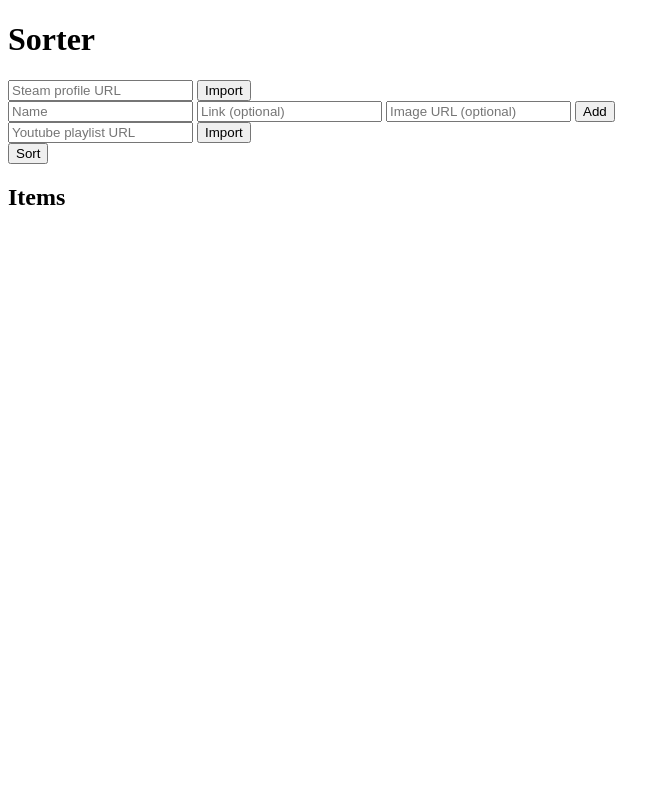
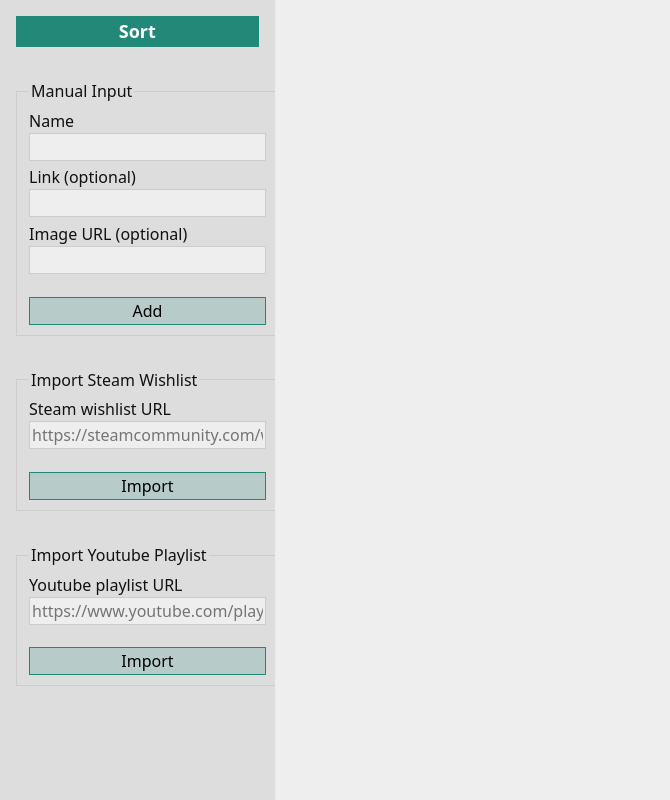
Before and after one commit to arguablykomodo/sorter, a SvelteKit app: page / in a window 1280 px wide. Shown: the whole page, without its empty margins (0-670 px from the left). Built offline with nearby package versions, Linux system fonts and the light colour scheme.

Commit message:
feat: style

```diff
--- a/src/app.html
+++ b/src/app.html
@@ -3,6 +3,9 @@
   <head>
     <meta charset="utf-8">
     <meta name="viewport" content="width=device-width, initial-scale=1">
+    <link rel="icon" href="/favicon.svg">
+    <link rel="stylesheet" href="/style.css">
+    <title>Sorter</title>
     %sveltekit.head%
   </head>
   <body data-sveltekit-preload-data="hover">
--- a/src/lib/ManualImport.svelte
+++ b/src/lib/ManualImport.svelte
@@ -1,12 +1,9 @@
 <script lang="ts">
-  import type { ComponentProps } from "svelte";
-  import Item from "$lib/Item.svelte";
+  import {type ItemData} from "$lib/Item.svelte";
 
-  type ItemProps = ComponentProps<typeof Item>;
+  const { onImport }: { onImport: (items: ItemData[]) => void } = $props();
 
-  const { onImport }: { onImport: (items: ItemProps[]) => void } = $props();
-
-  let newItem: ItemProps = $state({ name: "" });
+  let newItem: ItemData = $state({ name: "" });
 </script>
 
 <form
@@ -16,24 +13,20 @@
     newItem = { name: "" };
   }}
 >
-  <input
-    type="text"
-    name="name"
-    bind:value={newItem.name}
-    placeholder="Name"
-    required
-  />
-  <input
-    type="url"
-    name="link"
-    bind:value={newItem.link}
-    placeholder="Link (optional)"
-  />
-  <input
-    type="url"
-    name="image"
-    bind:value={newItem.image}
-    placeholder="Image URL (optional)"
-  />
-  <input type="submit" value="Add" />
+  <fieldset>
+    <legend>Manual Input</legend>
+    <label>
+      Name
+      <input type="text" name="name" bind:value={newItem.name} required />
+    </label>
+    <label>
+      Link (optional)
+      <input type="url" name="link" bind:value={newItem.link} />
+    </label>
+    <label>
+      Image URL (optional)
+      <input type="url" name="image" bind:value={newItem.image} />
+    </label>
+    <input type="submit" value="Add" />
+  </fieldset>
 </form>
--- a/src/lib/SteamImport.svelte
+++ b/src/lib/SteamImport.svelte
@@ -1,18 +1,14 @@
 <script lang="ts">
-  import type { ComponentProps } from "svelte";
-  import Item from "$lib/Item.svelte";
+  import Throbber from "./Throbber.svelte";
+  import { type ItemData } from "$lib/Item.svelte";
 
-  const {
-    onImport,
-  }: {
-    onImport: (items: ComponentProps<typeof Item>[]) => void;
-  } = $props();
+  const { onImport }: { onImport: (items: ItemData[]) => void } = $props();
 
-  let steamProfileUrl: string | undefined = $state();
+  let wishlistUrl: string | undefined = $state();
   let promise = $state();
 
   async function fetchData() {
-    const url = `/import/steam?profileUrl=${steamProfileUrl}`;
+    const url = `/import/steam?url=${wishlistUrl}`;
     const response = await fetch(url);
     const json = await response.json();
     if (response.ok) {
@@ -27,17 +23,23 @@
     promise = fetchData();
   }}
 >
+  <fieldset>
+    <legend>Import Steam Wishlist</legend>
+    <label>
+      Steam wishlist URL
       <input
         type="url"
         name="url"
-    bind:value={steamProfileUrl}
-    placeholder="Steam profile URL"
+        bind:value={wishlistUrl}
+        placeholder="https://steamcommunity.com/wishlist/id/gabelogannewell"
         required
       />
+    </label>
     <input type="submit" value="Import" />
     {#await promise}
-    <span>Loading...</span>
+      <small><Throbber />Loading</small>
     {:catch error}
-    <span>{error}</span>
+      <small style:color="var(--error-fg)">{error}</small>
     {/await}
+  </fieldset>
 </form>
--- /dev/null
+++ b/src/lib/Throbber.svelte
@@ -0,0 +1,33 @@
+<div class="throbber"></div>
+
+<style>
+  .throbber {
+    vertical-align: middle;
+    display: inline-block;
+    margin-inline-end: 4px;
+    position: relative;
+    width: 1em;
+    height: 1em;
+    background: conic-gradient(transparent, var(--accent-bg));
+    border-radius: 100%;
+    animation: throbber 1s infinite linear;
+  }
+
+  .throbber::after {
+    content: "";
+    display: block;
+    position: absolute;
+    width: calc(1em - 4px);
+    height: calc(1em - 4px);
+    left: 2px;
+    top: 2px;
+    background: var(--secondary-bg);
+    border-radius: 100%;
+  }
+
+  @keyframes throbber {
+    to {
+      transform: rotate(1turn);
+    }
+  }
+</style>
--- a/src/lib/YoutubeImport.svelte
+++ b/src/lib/YoutubeImport.svelte
@@ -1,12 +1,8 @@
 <script lang="ts">
-  import type { ComponentProps } from "svelte";
-  import Item from "$lib/Item.svelte";
+  import Throbber from "$lib/Throbber.svelte";
+  import { type ItemData } from "$lib/Item.svelte";
 
-  const {
-    onImport,
-  }: {
-    onImport: (items: ComponentProps<typeof Item>[]) => void;
-  } = $props();
+  const { onImport }: { onImport: (items: ItemData[]) => void } = $props();
 
   let playlistUrl: string | undefined = $state();
   let promise = $state();
@@ -27,17 +23,23 @@
     promise = fetchData();
   }}
 >
+  <fieldset>
+    <legend>Import Youtube Playlist</legend>
+    <label>
+      Youtube playlist URL
       <input
         type="url"
         name="url"
         bind:value={playlistUrl}
-    placeholder="Youtube playlist URL"
+        placeholder="https://www.youtube.com/playlist?list=PLlaN88a7y2_plecYoJxvRFTLHVbIVAOoc"
         required
       />
+    </label>
     <input type="submit" value="Import" />
     {#await promise}
-    <span>Loading...</span>
+      <small><Throbber />Loading</small>
     {:catch error}
-    <span>{error}</span>
+      <small style:color="var(--error-fg)">{error}</small>
     {/await}
+  </fieldset>
 </form>
--- a/src/routes/+page.svelte
+++ b/src/routes/+page.svelte
@@ -1,20 +1,18 @@
 <script lang="ts">
-  import type { ComponentProps } from "svelte";
-  import Item from "$lib/Item.svelte";
+  import Item, { type ItemData } from "$lib/Item.svelte";
   import SteamImport from "$lib/SteamImport.svelte";
   import YoutubeImport from "$lib/YoutubeImport.svelte";
   import ManualImport from "$lib/ManualImport.svelte";
   import { mergeInsertionSort, type Sorter } from "$lib/mergeInsertionSort";
 
-  type ItemProps = ComponentProps<typeof Item>;
-
-  let items: ItemProps[] = $state([]);
-  let comparison: [ItemProps, ItemProps] | undefined = $state(undefined);
+  let items: ItemData[] = $state([]);
+  let comparison: [ItemData, ItemData] | undefined = $state();
   let iteration = $state(0);
   let comparisons = $state(0);
   let sorted = $state(false);
+  let dialog: HTMLDialogElement | undefined = $state();
 
-  let sorter: Sorter<ItemProps, ItemProps>;
+  let sorter: Sorter<ItemData, ItemData>;
 
   function startSort() {
     iteration = 0;
@@ -27,20 +25,25 @@
     if (result.done) {
       items = result.value;
       sorted = true;
-    } else comparison = result.value;
+    } else {
+      console.log("showmodal");
+      dialog?.showModal();
+      comparison = result.value;
+    }
   }
 
   function iterate(greater: boolean) {
     iteration++;
     const result = sorter!.next(greater);
     if (result.done) {
+      dialog?.close();
       items = result.value;
       comparison = undefined;
       sorted = true;
     } else comparison = result.value;
   }
 
-  function importItems(newItems: ItemProps[]) {
+  function importItems(newItems: ItemData[]) {
     items.push(...newItems);
     sorted = false;
   }
@@ -50,39 +53,112 @@
   }
 </script>
 
-<h1>Sorter</h1>
+<main>
+  <section class="controls">
+    <button class="sortButton" onclick={startSort}>Sort</button>
+    <ManualImport onImport={importItems}></ManualImport>
     <SteamImport onImport={importItems}></SteamImport>
-<ManualImport onImport={importItems}></ManualImport>
     <YoutubeImport onImport={importItems}></YoutubeImport>
-<button onclick={startSort}>Sort</button>
+  </section>
+  <section class="items">
     {#if sorted}
-  <h2>Results</h2>
       <ol>
-    {#each items as item (item.name)}
-      <li><Item {...item}></Item></li>
+        {#each items as item, i}
+          <li>
+            <Item {...item}>
+              <big>#{i + 1}</big>
+            </Item>
+          </li>
         {/each}
       </ol>
     {:else}
-  <h2>Items</h2>
       <ul>
-    {#each items as item, i (item.name)}
+        {#each items as item, i}
           <li>
-        <Item {...item}></Item><button onclick={() => removeItem(i)}>🗑</button>
+            <Item {...item}>
+              <button onclick={() => removeItem(i)}>✗</button>
+            </Item>
           </li>
         {/each}
       </ul>
     {/if}
+  </section>
+</main>
+<dialog bind:this={dialog}>
   {#if comparison !== undefined}
     <h3>Which is better?</h3>
-  <ul>
-    <li>
+    <Item {...comparison[0]}>
       <button onclick={() => iterate(false)}>A</button>
-      <Item {...comparison[0]}></Item>
-    </li>
-    <li>
+    </Item>
+    <Item {...comparison[1]}>
       <button onclick={() => iterate(true)}>B</button>
-      <Item {...comparison[1]}></Item>
-    </li>
-  </ul>
+    </Item>
     <progress max={comparisons} value={iteration}></progress>
   {/if}
+</dialog>
+
+<style>
+  main {
+    display: grid;
+    grid-template-columns: 30ch 1fr;
+    grid-template-rows: 100vh;
+  }
+
+  .controls {
+    padding: 1rem;
+    display: flex;
+    flex-direction: column;
+    gap: 2rem;
+    background: var(--secondary-bg);
+    overflow-y: auto;
+  }
+
+  .sortButton {
+    font-size: large;
+    font-weight: bold;
+    background: var(--accent-bg);
+    color: white;
+
+    &:hover {
+      background: color-mix(in oklab, var(--accent-bg), black 10%);
+    }
+
+    &:active {
+      background: color-mix(in oklab, var(--accent-bg), black 20%);
+    }
+  }
+
+  .items {
+    overflow-y: auto;
+  }
+
+  .items ul,
+  .items ol {
+    display: flex;
+    flex-direction: column;
+    gap: 1rem;
+    padding: 1rem;
+  }
+
+  .items li {
+    list-style: none;
+  }
+
+  dialog[open] {
+    position: absolute;
+    left: 50%;
+    top: 50%;
+    transform: translate(-50%, -50%);
+    border: none;
+    display: flex;
+    flex-direction: column;
+    gap: 1ch;
+    min-width: 50ch;
+    background: --var(--primary-bg);
+  }
+
+  ::backdrop {
+    background: black;
+    opacity: 0.8;
+  }
+</style>
--- a/src/routes/import/steam/+server.ts
+++ b/src/routes/import/steam/+server.ts
@@ -45,10 +45,11 @@ type ItemsResponse = {
 export const GET: RequestHandler = async (req) => {
   const url = new URL(req.url);
 
-  const profileUrl = url.searchParams.get("profileUrl");
-  if (!profileUrl) error(400, "Missing Profile URL");
+  const wishlistUrl = url.searchParams.get("wishlist");
+  if (!wishlistUrl) error(400, "Missing wishlist URL");
 
-  const match = /^https?:\/\/steamcommunity\.com\/id\/(\w+)/.exec(profileUrl);
+  const match = /^https?:\/\/steamcommunity\.com\/wishlist\/id\/(\w+)/
+    .exec(wishlistUrl);
   if (!match) error(400, "Wrong URL");
 
   const vanity: VanityResponse = await steamFetch(
--- /dev/null
+++ b/static/style.css
@@ -0,0 +1,89 @@
+* {
+  box-sizing: border-box;
+  margin: 0;
+}
+
+:root {
+  color-scheme: light dark;
+
+  --primary-bg: light-dark(#eee, #191925);
+  --secondary-bg: light-dark(#ddd, #223);
+  --tertiary-bg: light-dark(#ccc, #334);
+
+  --primary-fg: light-dark(#111, #eee);
+  --secondary-fg: light-dark(#223, #ddd);
+
+  --accent-bg: #287;
+  --accent-fg: light-dark(#000, #fff);
+  --error-fg: light-dark(#b01, #f45);
+}
+
+body {
+  background: var(--primary-bg);
+  color: var(--primary-fg);
+
+  line-height: 1.5;
+  font-family: system-ui, -apple-system, BlinkMacSystemFont, 'Segoe UI', Roboto, Oxygen, Ubuntu, Cantarell, 'Open Sans', 'Helvetica Neue', sans-serif;
+}
+
+input,
+button,
+textarea,
+select {
+  font: inherit;
+}
+
+input {
+  background: var(--primary-bg);
+  border: 1px solid var(--tertiary-bg);
+}
+
+button,
+input[type=submit] {
+  border: 1px solid var(--accent-bg);
+  background: color-mix(in oklab, var(--accent-bg), transparent 80%);
+  color: var(--accent-fg);
+
+  &:hover {
+    background: color-mix(in oklab, var(--accent-bg), transparent 70%);
+  }
+
+  &:active {
+    background: color-mix(in oklab, var(--accent-bg), transparent 90%);;
+  }
+}
+
+fieldset {
+  display: flex;
+  flex-direction: column;
+  gap: 0.5ch;
+  border: 1px solid var(--tertiary-bg);
+}
+
+fieldset label {
+  display: flex;
+  flex-direction: column;
+}
+
+input[type=submit] {
+  margin-top: 2ch;
+}
+
+progress {
+  width: 100%;
+  appearance: none;
+  background: var(--tertiary-bg);
+  border: none;
+}
+
+::-webkit-progress-bar {
+  background: var(--tertiary-bg);
+}
+
+::-moz-progress-bar {
+  background: var(--accent-bg);
+}
+
+::-webkit-progress-value {
+  background: var(--accent-bg);
+}
```
Also changed, not shown: src/lib/Item.svelte (+51 -19 lines), src/routes/import/youtube/+server.ts (+8 -2 lines), static/favicon.svg (added). Lines whose indentation alone changed are shown as unchanged.
